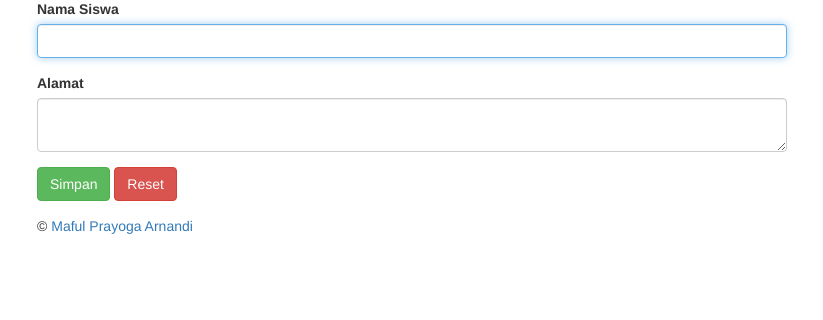
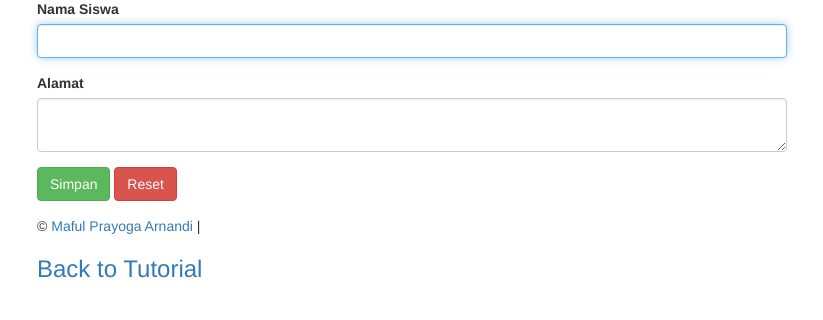
Before and after one commit to hendisantika/CRUD-with-Bootstrap, a PHP site: page /tambah.php in a window 1280 px wide. Shown: the part 132-452 px from the top of the page, without its empty margins (33-856 px from the left). Run offline with PHP 8.4, Linux system fonts and the light colour scheme.

Commit message:
Update tambah.php

```diff
--- a/tambah.php
+++ b/tambah.php
@@ -43,7 +43,7 @@ include 'config/koneksi.php';
 		</div>
 	</div>
 	<footer>
-		&copy; <a href="http://mafulprayogaarnandi.blogspot.com" target="_blank">Maful Prayoga Arnandi</a>
+		&copy; <a href="http://mafulprayogaarnandi.blogspot.com" target="_blank">Maful Prayoga Arnandi</a> | <h3><a href="http://bocahdesa.com/1njci5">Back to Tutorial</a></h3>
 	</footer>
 </div>
 
```
